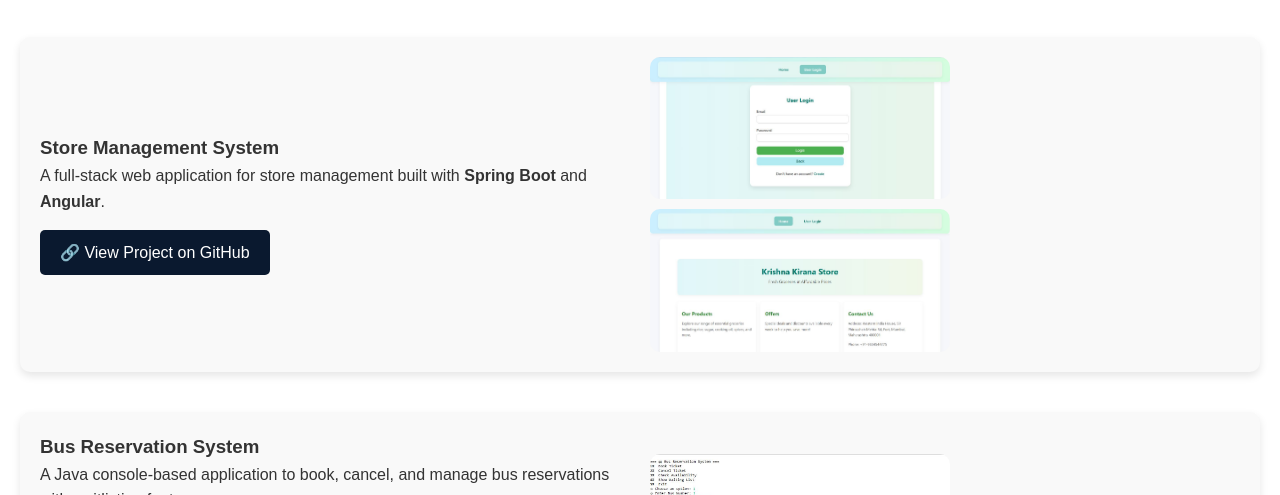
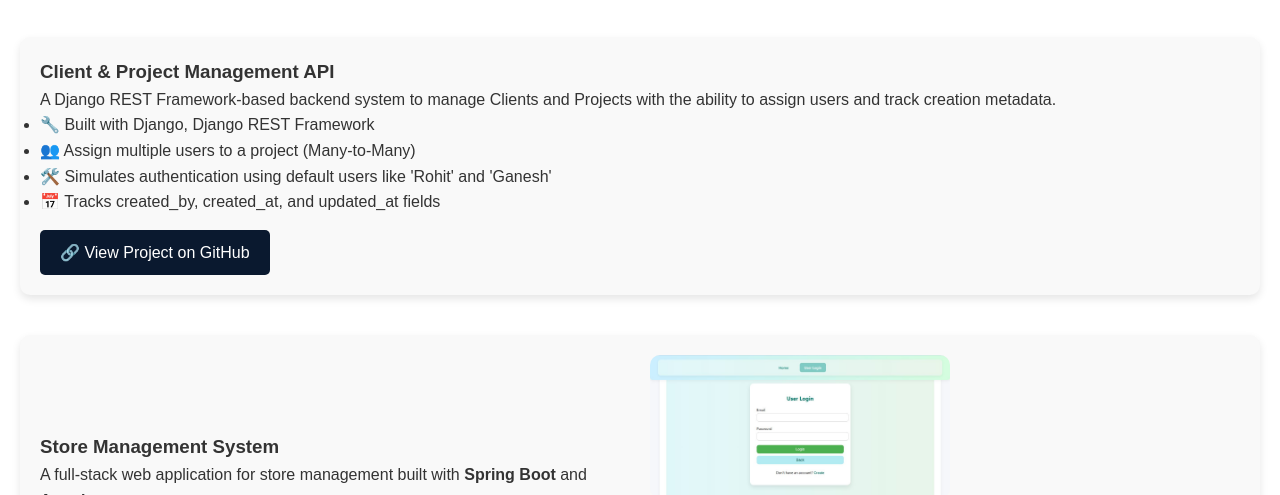
Before and after one commit to Suraj9075/portfolio, a plain HTML site: page index.html in a window 1280 px wide. Shown: the part 711-1206 px from the top of the page. Drawn offline with Linux system fonts and the light colour scheme.

Commit message:
Update index.html

```diff
--- a/index.html
+++ b/index.html
@@ -33,6 +33,20 @@
   <!-- Projects Section -->
   <section id="projects" class="projects">
     <h2>Projects</h2>
+
+    <div class="project-card">
+    <div class="project-details">
+      <h3>Client & Project Management API</h3>
+      <p>A Django REST Framework-based backend system to manage Clients and Projects with the ability to assign users and track creation metadata.</p>
+      <ul>
+        <li>🔧 Built with Django, Django REST Framework</li>
+        <li>👥 Assign multiple users to a project (Many-to-Many)</li>
+        <li>🛠️ Simulates authentication using default users like 'Rohit' and 'Ganesh'</li>
+        <li>📅 Tracks created_by, created_at, and updated_at fields</li>
+      </ul>
+      <a href="https://github.com/Suraj9075/Nimap-project" target="_blank" class="btn">🔗 View Project on GitHub</a>
+    </div>
+  </div>
 
     <div class="project-card">
       <div class="project-details">
```
